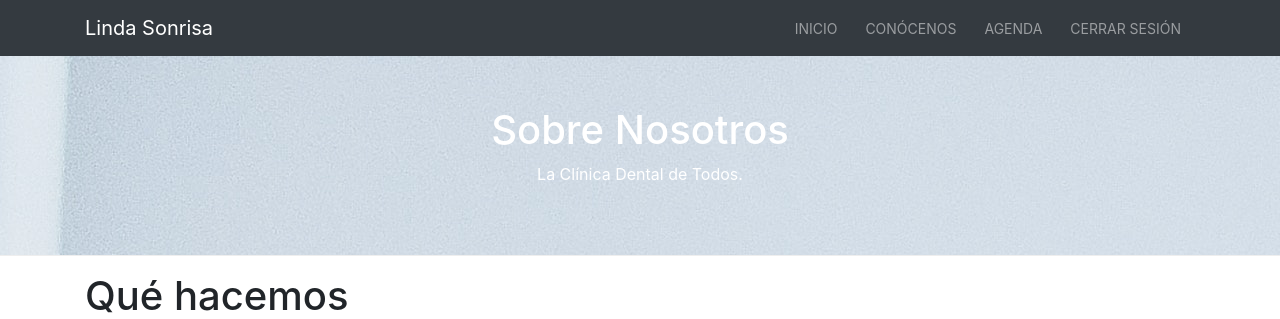
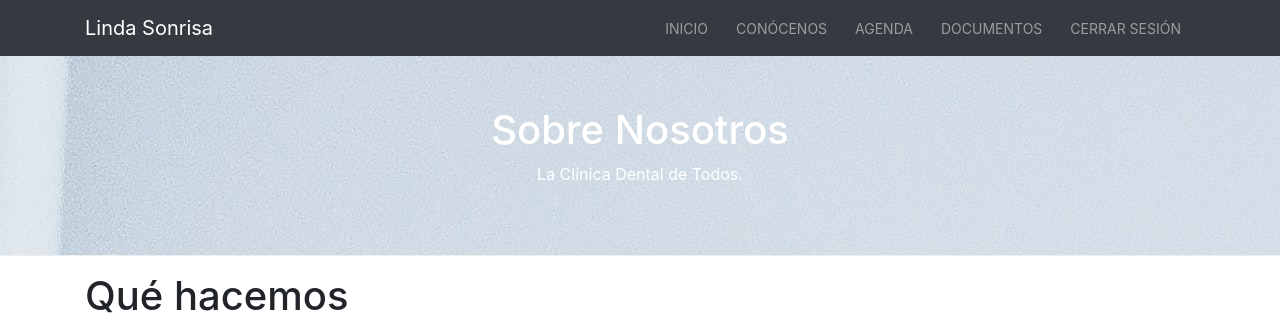
Before and after one commit to rivera-bl/sonrisasql, a Django app: page /about/ in a window 1280 px wide. Shown: the top 319 px of the page. Run offline with Django 3.2, Linux system fonts and the light colour scheme; the visitor is signed in with stand-in values (Sample User, id 1); some libraries are stand-ins or nearby versions.

Commit message:
Add Documentos to Banner

```diff
--- a/core/templates/core/base.html
+++ b/core/templates/core/base.html
@@ -31,9 +31,9 @@
           <li class="nav-item">
               <a href="{% url 'agenda' %}" class="nav-link">Agenda</a>
           </li>
-          <!-- <li class="nav-item"> -->
-              <!-- <a href="{#% url 'documentos' %}" class="nav-link">Documentos</a> -->
-          <!-- </li> -->
+          <li class="nav-item">
+              <a href="{% url 'upload' %}" class="nav-link">Documentos</a>
+          </li>
           <li class="nav-item">
               <a href="{% url 'logout' %}" class="nav-link">Cerrar Sesión</a>
           </li>
```
Also changed, not shown: 2 other files.
